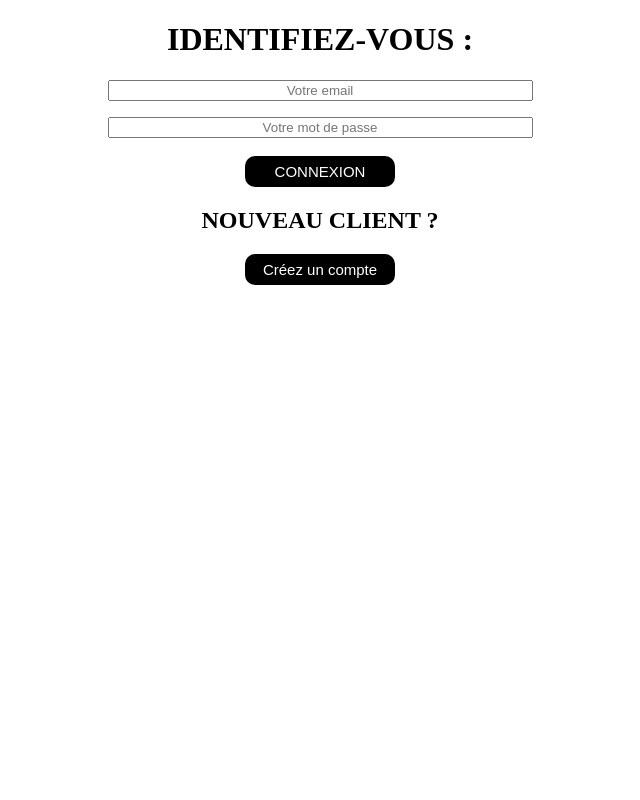
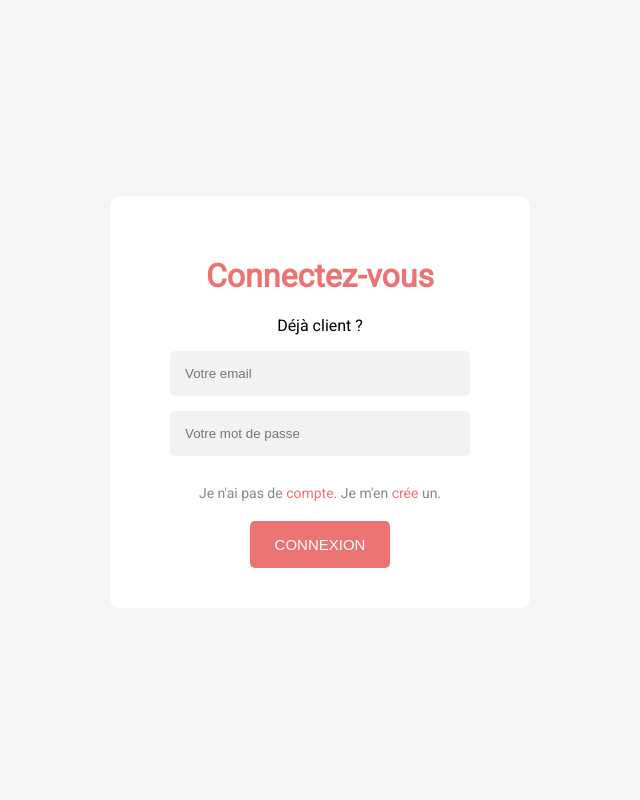
Before and after one commit to lmoutanin/97CAR-Php, a PHP site: page /login.php in a window 1280 px wide. Shown: the whole page, without its empty margins (320-960 px from the left). Run offline with PHP 8.4, Linux system fonts and the light colour scheme; some libraries are stand-ins or nearby versions.

Commit message:
connexion

```diff
--- a/Login/Style/style.css
+++ /dev/null
@@ -1,37 +0,0 @@
-.id {
-    display: block;
-  }
-
-  input[type='submit'],
-  .id {
-    margin-top: 1rem;
-  }
-.vid{
-  color: #ef3240;
-}
-
- * {
-  text-align: center;
-}
-
-.bouton{
-
-  background-color: #000000;
-  border-radius: 10px;
-  border: 2px double #000000;
-  color: #ffffff;
-  text-align: center;
-  font-size: 15px;
-  padding: 5px;
-  width: 150px;
-  cursor: pointer;
-
-}
-
-a {
-  outline: none;
-  text-decoration: none;
-  color: white;
-
-}
-.encadrer-un-contenu{ border: 1px solid black; padding: 5px; }
--- a/Login/client.php
+++ b/Login/client.php
@@ -11,6 +11,7 @@ if ($token) {
    $req = $bdd->prepare("SELECT * FROM client WHERE mel = '$email' AND token = '$token'");
    $req->execute(array('email' => $email, 'token' => $token));
    $rep = $req->fetch();
+      echo "Vous êtes connecté {$rep['prenom']}";
 
    if ($rep['prenom'] != false) {
 
--- a/Login/information.php
+++ b/Login/information.php
@@ -21,7 +21,7 @@ $telephone=$rep[''];
     <meta charset="UTF-8">
     <meta name="viewport" content="width=device-width, initial-scale=1.0">
     <title>information</title>
-    <link href="Style/style.css" rel="stylesheet">
+    <link href="style.css" rel="stylesheet">
 </head>
 
 <body>
--- a/Login/login.php
+++ b/Login/login.php
@@ -2,44 +2,35 @@
 require('filtre_connexion.php');
 ?>
 
+
+</html>
+
 <!DOCTYPE html>
-<html lang="fr">
-
+<html lang="en">
 <head>
   <meta charset="UTF-8">
-    <meta name="viewport" content="width=device-width, initial-scale=1.0">
-    <title>Connexion</title>
-    <link href="Style/style.css" rel="stylesheet">
+  <meta name="viewport" content="width=device-width, initial-scale=1">
+  <title>Formulaire de connexion en HTML & CSS - Frenchcoder</title>
+  <link rel="stylesheet" href="style.css">
+  <link rel="stylesheet" href="https://use.fontawesome.com/releases/v5.13.0/css/all.css">
 </head>
+<body>
+<form method="POST" action="">
 
-<body>
-
-    <div class="container">
-
-        <h1>IDENTIFIEZ-VOUS :</h1>
+    <h1>Connectez-vous</h1>
 
     <?php echo $error_msg; ?>
+    <p class="choose-email">Déjà client ?</p>
 
-        <form method="POST" action="">
+    <div class="inputs">
+    <input type="email" id="email" name="email"   placeholder="Votre email" required />
+    <input type="password" id="pass" name="mdp" minlength="8"   placeholder="Votre mot de passe" required />
+    </div>
+    <div align="center">
+    <p class="inscription">Je n'ai pas de <span>compte</span>. Je m'en <a href="../inscription/inscription.php"><span> crée</span></a> un.</p>
 
-            <div class="container">
-                <label class="id"> </label>
-                <input id="email" name="email" size="50" placeholder="Votre email" required />
+      <button type="submit">CONNEXION</button>
     </div>
-
-            <div class="container">
-                <label class="id"> </label>
-                <input type="password" id="pass" name="mdp" minlength="8" size="50" placeholder="Votre mot de passe" required />
-            </div>
-            <br>
-            <button class="bouton" type="submit" name="ok">CONNEXION</button>
-
   </form>
-
-        <h2>NOUVEAU CLIENT ?</h2>
-        <button class="bouton" type="submit"><a href="inscription.php">Créez un compte</a></button>
-    </div>
-
 </body>
-
 </html>
--- /dev/null
+++ b/Login/style.css
@@ -0,0 +1,72 @@
+@import url('https://fonts.googleapis.com/css2?family=Roboto&display=swap');
+body{
+  display: flex;
+  justify-content:center;
+  flex-direction: columns;
+  align-items: center;
+  background-color: #f5f5f5;
+  font-family: 'Roboto', sans-serif;
+}
+form {
+  margin-top: 20px;
+  background-color: #fff;
+  padding: 40px 60px;
+  border-radius: 10px;
+  min-width: 300px;
+}
+form h1{
+  color: #eb7371;
+  text-align:center;
+}
+form .social-media{
+  margin-top: -10px;
+  display: flex;
+  flex-wrap:wrap;
+  justify-content:center;
+}
+form .social-media p{
+  padding: 5px;
+  width: 20px;
+  margin-left: 10px;
+  border-radius: 100%;
+  border: 1px solid #545454;
+  text-align: center;
+  cursor:pointer;
+  color: #545454;
+}
+form p.choose-email{
+  text-align:center;
+}
+form .inputs {
+  display: flex;
+  flex-direction: column;
+}
+form .inputs input[type='email'], input[type='password']{
+  padding: 15px;
+  border:none;
+  border-radius: 5px;
+  background-color:#f2f2f2;
+  outline:none;
+  margin-bottom: 15px;
+}
+form p.inscription{
+  font-size: 14px;
+  margin-bottom: 20px;
+  color: #878787;
+}
+form p.inscription span{
+  color: #eb7371;
+}
+form button{
+  padding: 15px 25px;
+  border-radius: 5px;
+  border:none;
+  font-size: 15px;
+  color: #fff;
+  background-color: #eb7371;
+  outline:none;
+  cursor:pointer;
+}
+a {
+  text-decoration: none;
+}
--- a/inscription/inscription.php
+++ b/inscription/inscription.php
@@ -96,7 +96,7 @@
         <hr>
         <p class="inscription">Vous avez déjà un  <span>compte</span>?   <a href="../login/login.php"><span>Connectez-vous</span></a>  </p>
         <div align="center">
-            <button type="submit" class="bouton" name="ok">S'INSCRIRE</a></button>
+            <button type="submit" class="bouton" name="ok">Créez votre compte</a></button>
         </div>
     </form>
 </body>
```
Also changed, not shown: 1 other file. Lines whose indentation alone changed are shown as unchanged.
